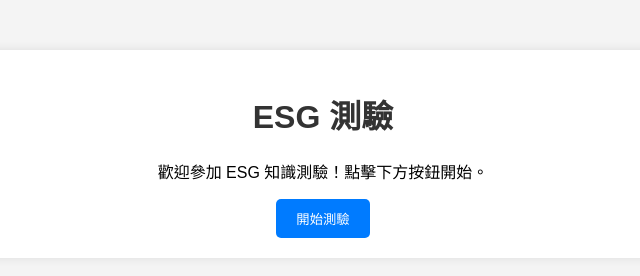
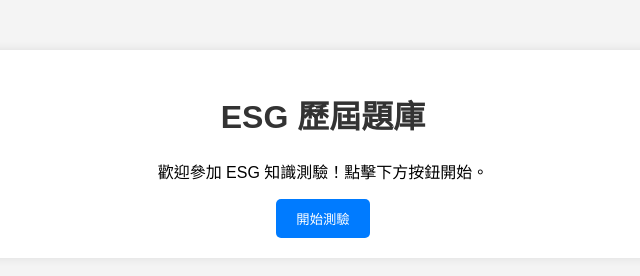
Before and after one commit to Kaohh77/ESGEXAM, a plain HTML site: page index.html in a window 1280 px wide. Shown: the whole page, without its empty margins (317-957 px from the left). Drawn offline with Linux system fonts and the light colour scheme.

Commit message:
Add files via upload

```diff
--- a/index.html
+++ b/index.html
@@ -8,7 +8,7 @@
 </head>
 <body>
     <div class="container">
-        <h1>ESG 測驗</h1>
+        <h1>ESG 歷屆題庫</h1>
         <p>歡迎參加 ESG 知識測驗！點擊下方按鈕開始。</p>
         <button onclick="window.location.href='quiz.html'">開始測驗</button>
     </div>
```
